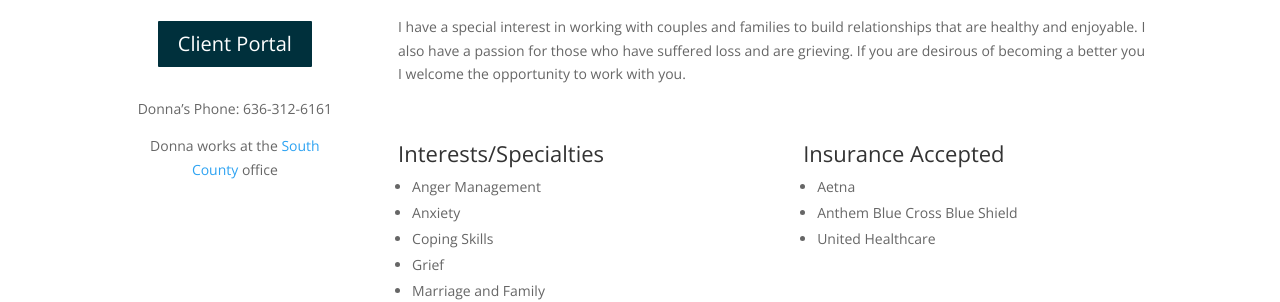
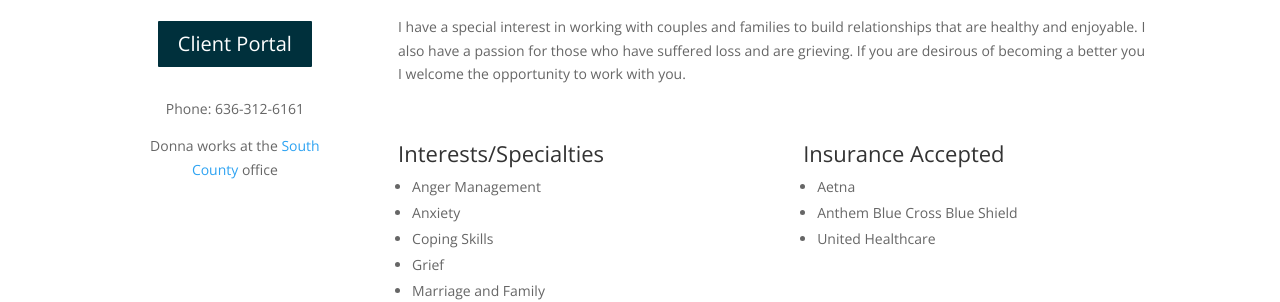
Before and after one commit to wesleycrook/fidelitycounseling, a Jekyll site: the page built from meet-us/donna-tilley.html, in a window 1280 px wide and 1098 px high. Shown: the part 408-710 px from the top of the window. Built offline with Jekyll 4.4.1, drawn with Linux system fonts in a browser that asks for light colours; some web fonts are replaced.

Commit message:
Removed Donna's name before phone

```diff
--- a/meet-us/donna-tilley.html
+++ b/meet-us/donna-tilley.html
@@ -23,7 +23,7 @@ layout: default
                                     <div class="et_pb_module et_pb_text et_pb_text_0 et_pb_bg_layout_light  et_pb_text_align_left">
 
                                         <div class="et_pb_text_inner">
-                                            <p style="text-align: center;">Donna&#8217;s Phone: 636-312-6161</p>
+                                            <p style="text-align: center;">Phone: 636-312-6161</p>
                                             <p style="text-align: center;">
                                                 Donna works at the
                                                 <a href="https://maps.google.com/?daddr=5001+Little+Rock+Road+Saint+Louis+MO+63128" target="_blank" rel="noopener">South County</a>
```
Also changed, not shown: 2 other files.
